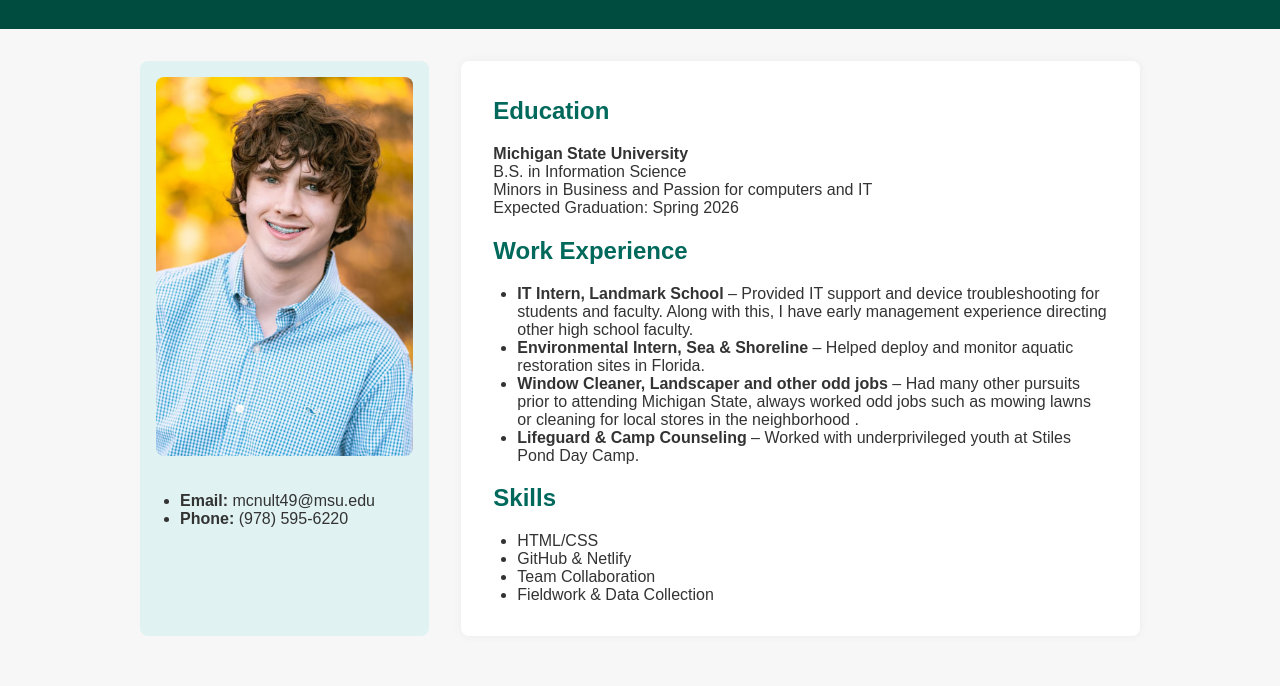
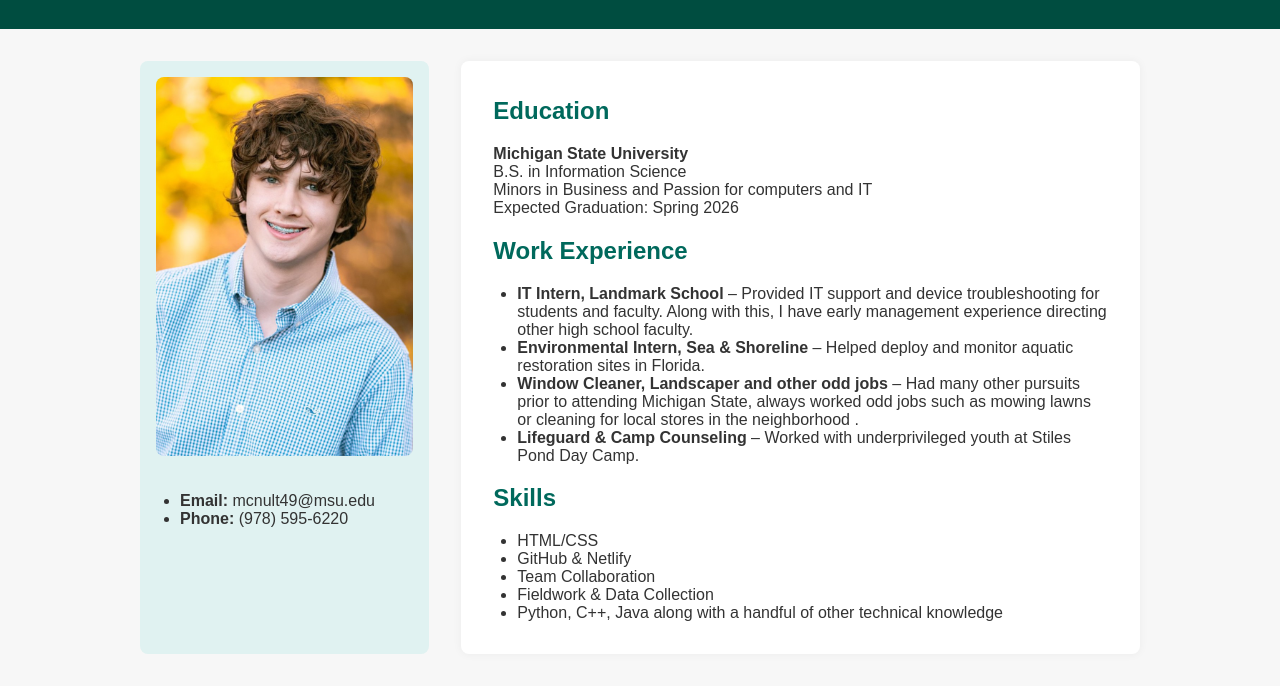
Before and after one commit to EvanMcnulty/final-project-resume, a plain HTML site: page resume.html in a window 1280 px wide. Shown: the part 117-803 px from the top of the page. Drawn offline with Linux system fonts and the light colour scheme.

Commit message:
Update resume.html

```diff
--- a/resume.html
+++ b/resume.html
@@ -43,6 +43,7 @@
         <li>GitHub & Netlify</li>
         <li>Team Collaboration</li>
         <li>Fieldwork & Data Collection</li>
+        <li>Python, C++, Java along with a handful of other technical knowledge</li>
       </ul>
     </main>
   </div>
```
